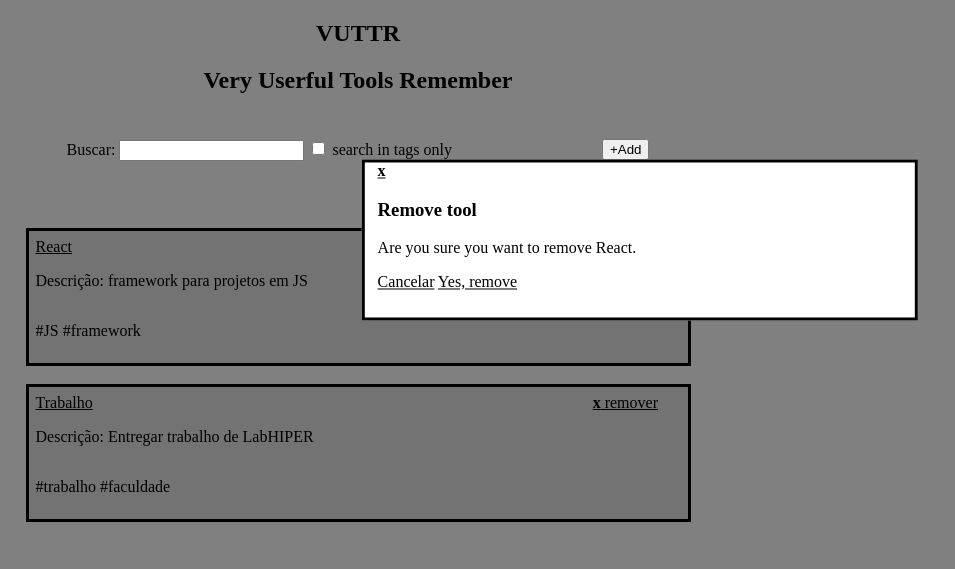
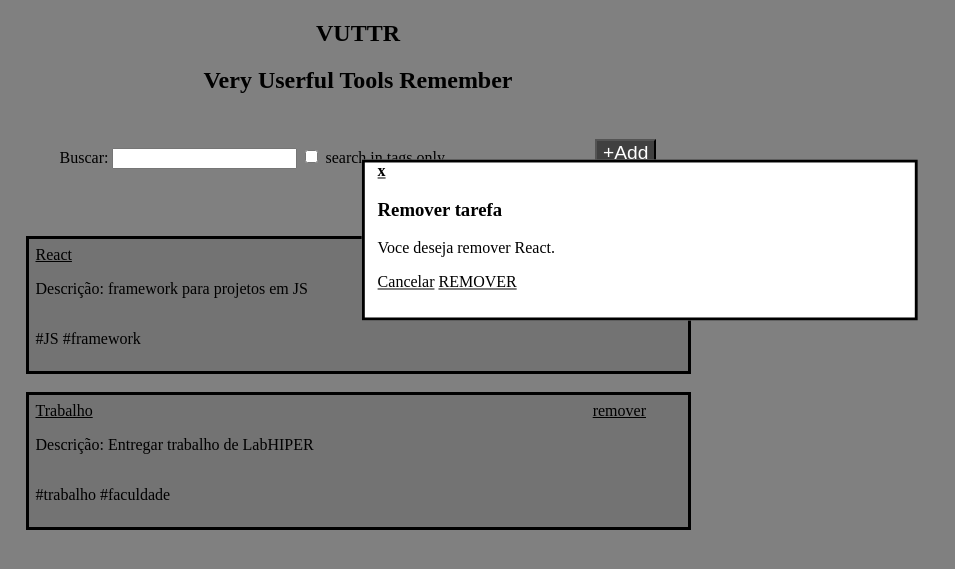
Before and after one commit to DanielC17/TrabalhoP2_Desafio_Bossabox, a Flask app: page / in a window 1280 px wide, after a click on "remover". Shown: the top 569 px of the page, without its empty margins (0-955 px from the left). Run offline with Flask 2, Linux system fonts and the light colour scheme.

Commit message:
finalizando trabalho

```diff
--- a/application/view/static/css/style.css
+++ b/application/view/static/css/style.css
@@ -9,6 +9,7 @@ div#ferramentas{
 a{
     color: black;
     text-align: right;
+    gap: 50px;
 }
 
 
@@ -77,3 +78,20 @@ div#tag{
 div#botao_remover_t{
     gap: 70px;
 }
+
+#form_inserir{
+   justify-content: center;
+
+}
+
+button{
+    font-size: 1.2em;
+    background: #404040;
+    border: 5;
+    color: #ffffff;
+}
+
+label{
+    display: inline-flex;
+    margin-top: 10px;
+}
--- a/application/view/templates/index.html
+++ b/application/view/templates/index.html
@@ -30,7 +30,7 @@
         <div id="ferramentas">
             <div class="alinhando">
             <a href="{{i.link}}" target="_blank">{{i.titulo}} </a>
-            <a class="botao_excluir" onclick="abrirPopRemover({{ i.id }})" href="#"><b>x</b> remover</a>
+            <a class="botao_excluir" onclick="abrirPopRemover({{ i.id }})" href="#">remover</a>
             </div>
         <p> Descrição: {{i.descricao}}</p>
 
@@ -44,12 +44,12 @@
             <div class="remove_box" id="{{ i.id }}">
                 <div class="titulo_box">
                     <a class="botao_excluir" id="fechar_cancelar" onclick="fecharPopRemover({{ i.id }})" href="#"><b>x</b></a>
-                    <h3>Remove tool</h3>
+                    <h3>Remover tarefa</h3>
                 </div>
-                <p>Are you sure you want to remove {{ i.titulo }}.</p>
-                <div id="botao_remover_t">
+                <p>Voce deseja remover {{ i.titulo }}.</p>
+                <div id="botao_remover">
                     <a id="cancelar" class="button_style" onclick="fecharPopRemover({{ i.id }})" href="#">Cancelar</a>
-                    <a id="botao-excluir" class="button_style" href="{{ url_for('excluir', id=i.id) }}">Yes, remove</a>
+                    <a id="botao-excluir" class="button_style" href="{{ url_for('excluir', id=i.id) }}">REMOVER</a>
                 </div>
             </div>
         </div>
@@ -60,35 +60,30 @@
     <div id="form_inserir">
         <form action="{{ url_for('inserir') }}" method='POST'>
             <h2>Adicionar ferramenta</h2>
-
+            <div id="format_form">
             <div>
-                <label for="form_titulo">Titulo:</label>
+                <label> Titulo:</label>
                 <input type="text" name="form_titulo" id="form_titulo">
             </div>
             <div>
-                <label for="form_link">Link:</label>
+                <label>Link:</label>
                 <input type="url" name="form_link" id="form_link">
             </div>
             <div>
-                <label for="form_desc">Descrição:</label>
+                <label>Descrição:</label>
                 <textarea name="form_desc" id="form_desc" cols="40" rows="5"></textarea>
             </div>
             <div>
-                <label for="form_tags">Tags:</label>
+                <label>Tags:</label>
                 <textarea name="form_tags" id="form_tags" cols="40" rows="2"></textarea>
             </div>
+            <br>
             <button type="submit">Confirmar</button>
+            </div>
         </form>
     </div>
     </section>
 <script>
-
-function fecharPopAdicionar(){
-    pop = window.document.getElementById('form_inserir');
-    pop.style.display = 'none';
-    janela = window.document.getElementById('principal');
-    janela.style.opacity = '1.0';
-}
 
 function abrirPopAdicionar(){
     pop = window.document.getElementById('form_inserir');
@@ -103,7 +98,7 @@ function fecharPopRemover(id){
 
     janela = window.document.getElementById('nome_principal');
     janela.style.opacity = '1.0';
-    janela = window.document.getElementById('formulario-busca-tools');
+    janela = window.document.getElementById('form-busca-ferramenta');
     janela.style.opacity = '1.0';
     janela = window.document.getElementsByClassName('tools_card');
     for (var i = 0; i < janela.length; i++) {
@@ -117,7 +112,7 @@ function abrirPopRemover(id){
 
     janela = window.document.getElementById('nome_principal');
     janela.style.opacity = '0.5';
-    janela = window.document.getElementById('formulario-busca-tools');
+    janela = window.document.getElementById('form-busca-ferramenta');
     janela.style.opacity = '0.5';
     janela = window.document.getElementsByClassName('tools_card');
     for (var i = 0; i < janela.length; i++) {
```
